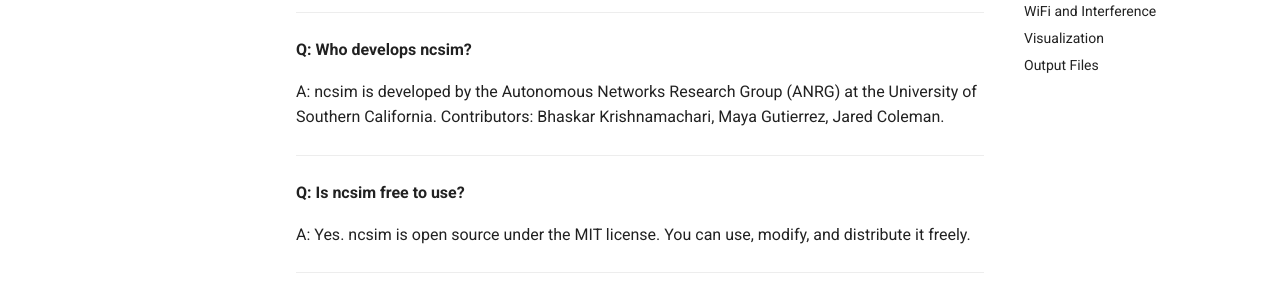
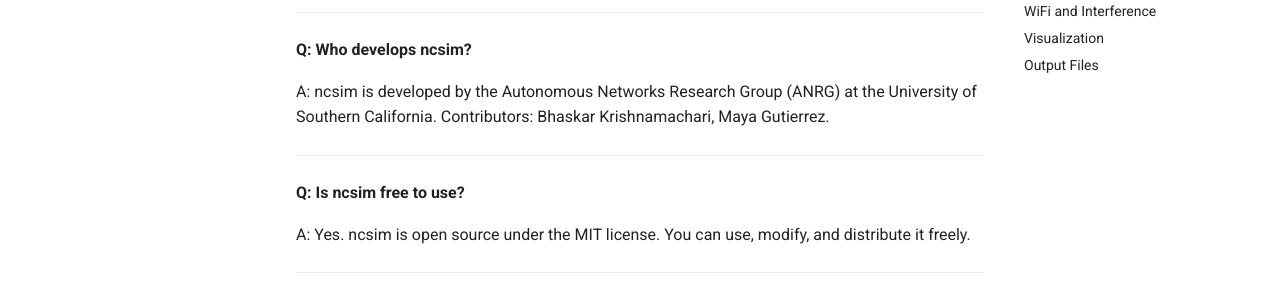
Before and after one commit to ANRGUSC/ncsim, an MkDocs documentation site: the page built from docs/reference/faq.md, in a window 1280 px wide and 900 px high, scrolled down 349 px. Shown: the part 178-478 px from the top of the window. Built offline with MkDocs 1.6.1 and Material for MkDocs 9.7.7, drawn with Linux system fonts in a browser that asks for light colours; comment, search, counter and statistics services are not loaded.

```diff
--- a/docs/reference/faq.md
+++ b/docs/reference/faq.md
@@ -20,7 +20,7 @@ with data dependencies.
 
 A: ncsim is developed by the Autonomous Networks Research Group (ANRG) at
 the University of Southern California. Contributors: Bhaskar
-Krishnamachari, Maya Gutierrez, Jared Coleman.
+Krishnamachari, Maya Gutierrez.
 
 ---
 
--- a/pyproject.toml
+++ b/pyproject.toml
@@ -12,7 +12,6 @@ license = "MIT"
 authors = [
     {name = "Bhaskar Krishnamachari", email = "bkrishna@usc.edu"},
     {name = "Maya Gutierrez"},
-    {name = "Jared Coleman"},
 ]
 keywords = [
     "simulation",
```
Also changed, not shown: README.md (+2 -2 lines), docs/index.md (+1 -1 lines), 1 other file.
